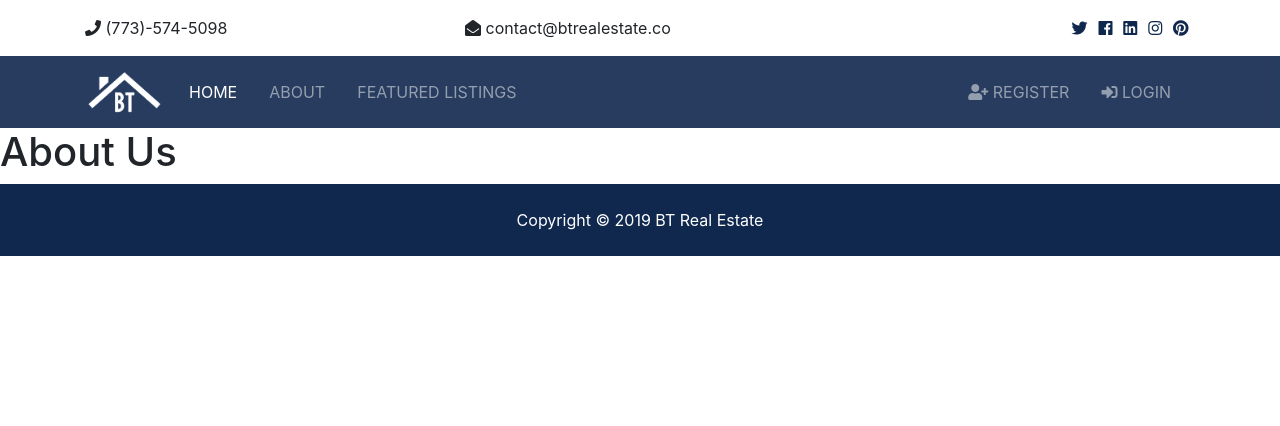
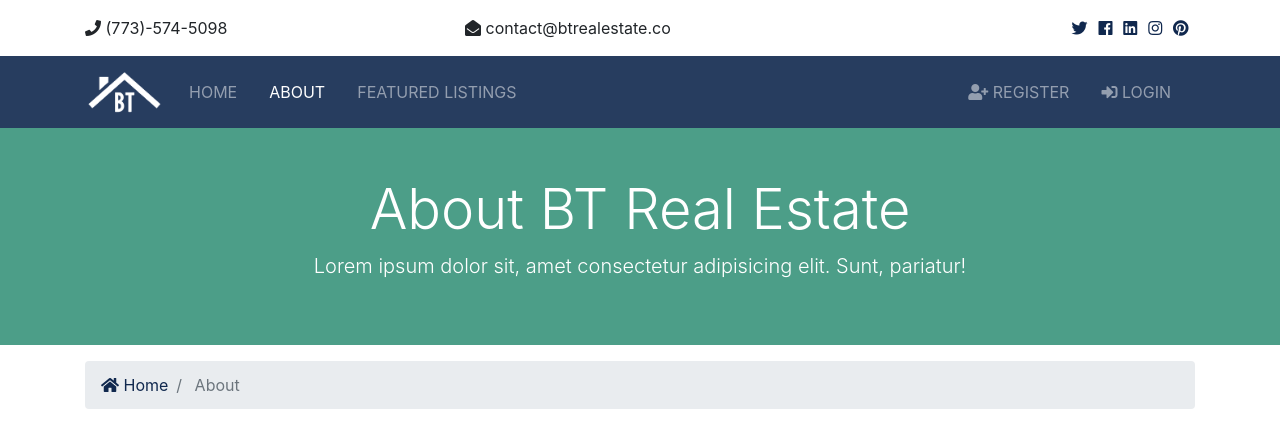
Before and after one commit to viseth89/vibol, a Django app: page /about in a window 1280 px wide. Shown: the top 426 px of the page. Before the commit the page ends 256 px from the top, so only its background shows below. Run offline with Django 3.2, Linux system fonts and the light colour scheme; some libraries are stand-ins or nearby versions.

Commit message:
tweaked navbar and about

```diff
--- a/templates/pages/about.html
+++ b/templates/pages/about.html
@@ -1,5 +1,106 @@
 {% extends 'base.html' %}
+{% load static %}
+{% block content %}
+<section id="showcase-inner" class="py-5 text-white">
+        <div class="container">
+          <div class="row text-center">
+            <div class="col-md-12">
+              <h1 class="display-4">About BT Real Estate</h1>
+              <p class="lead">Lorem ipsum dolor sit, amet consectetur adipisicing elit. Sunt, pariatur!</p>
+            </div>
+          </div>
+        </div>
+      </section>
 
-{% block content %}
-<h1>About Us</h1>
+      <!-- Breadcrumb -->
+      <section id="bc" class="mt-3">
+        <div class="container">
+          <nav aria-label="breadcrumb">
+            <ol class="breadcrumb">
+              <li class="breadcrumb-item">
+                <a href="{% url 'index' %}">
+                  <i class="fas fa-home"></i> Home</a>
+              </li>
+              <li class="breadcrumb-item active"> About</li>
+            </ol>
+          </nav>
+        </div>
+      </section>
+
+      <section id="about" class="py-4">
+        <div class="container">
+          <div class="row">
+            <div class="col-md-8">
+              <h2>We Search For The Perfect Home</h2>
+              <p class="lead">Lorem ipsum dolor sit, amet consectetur adipisicing elit. Sunt, pariatur!</p>
+              <img src="{% static 'img/about.jpg' %}" alt="">
+              <p class="mt-4">Lorem ipsum dolor sit amet consectetur adipisicing elit. Perspiciatis esse officia repudiandae ad saepe ex, amet
+                neque quod accusamus rem quia magnam magni dolorum facilis ullam minima perferendis? Exercitationem at quaerat
+                commodi id libero eveniet harum perferendis laborum molestias quia.</p>
+            </div>
+            <div class="col-md-4">
+              <div class="card">
+                <img class="card-img-top" src="assets/img/realtors/kyle.jpg" alt="Seller of the month">
+                <div class="card-body">
+                  <h5 class="card-title">Seller Of The Month</h5>
+                  <h6 class="text-secondary">Kyle Brown</h6>
+                  <p class="card-text">Lorem ipsum dolor sit amet consectetur adipisicing elit. Omnis nesciunt amet, illo itaque similique repellat.
+                    content.
+                  </p>
+                </div>
+              </div>
+            </div>
+          </div>
+        </div>
+      </section>
+
+      <!-- Work -->
+      <section id="work" class="bg-dark text-white text-center">
+        <h2 class="display-4">We Work For You</h2>
+        <h4>Lorem ipsum dolor sit amet consectetur adipisicing elit. Autem velit aperiam, unde aliquid at similique!</h4>
+        <hr>
+        <a href="listings.html" class="btn btn-secondary text-white btn-lg">View Our Featured Listings</a>
+      </section>
+
+      <!-- Team -->
+      <section id="team" class="py-5">
+        <div class="container">
+          <h2 class="text-center">Our Team</h2>
+          <div class="row text-center">
+            <div class="col-md-4">
+              <img src="assets/img/realtors/kyle.jpg" alt="" class="rounded-circle mb-3">
+              <h4>Kyle Brown</h4>
+              <p class="text-success">
+                <i class="fas fa-award text-success mb-3"></i> Realtor</p>
+              <hr>
+              <p>
+                <i class="fas fa-phone"></i> (555)-555-5555</p>
+              <p>
+                <i class="fas fa-envelope-open"></i> kyle@btrealestate.co</p>
+            </div>
+
+            <div class="col-md-4">
+              <img src="assets/img/realtors/mark.jpg" alt="" class="rounded-circle mb-3">
+              <h4>Mark Hudson</h4>
+              <p class="text-success">Realtor</p>
+              <hr>
+              <p>
+                <i class="fas fa-phone"></i> (444)-444-4444</p>
+              <p>
+                <i class="fas fa-envelope-open"></i> mark@btrealestate.co</p>
+            </div>
+
+            <div class="col-md-4">
+              <img src="assets/img/realtors/jenny.jpg" alt="" class="rounded-circle mb-3">
+              <h4>Jenny Johnson</h4>
+              <p class="text-success">Realtor</p>
+              <hr>
+              <p>
+                <i class="fas fa-phone"></i> (333)-333-3333</p>
+              <p>
+                <i class="fas fa-envelope-open"></i> jenny@btrealestate.co</p>
+            </div>
+          </div>
+        </div>
+      </section>
 {% endblock %}
--- a/templates/partials/_navbar.html
+++ b/templates/partials/_navbar.html
@@ -1,7 +1,7 @@
 {% load static %}
 <nav class="navbar navbar-expand-lg navbar-dark bg-primary sticky-top">
         <div class="container">
-          <a class="navbar-brand" href="index.html">
+          <a class="navbar-brand" href="{% url 'index' %}">
             <img src="{% static 'img/logo.png' %}" class="logo" alt="">
           </a>
           <button class="navbar-toggler" type="button" data-toggle="collapse" data-target="#navbarNavAltMarkup">
@@ -9,14 +9,32 @@
           </button>
           <div class="collapse navbar-collapse" id="navbarNavAltMarkup">
             <ul class="navbar-nav">
-              <li class="nav-item active mr-3">
-                <a class="nav-link" href="index.html">Home</a>
+              <li
+              {% if '/' == request.path %}
+               class="nav-item active mr-3"
+              {% else %}
+                class='nav-item mr-3'
+              {% endif %}
+              >
+                <a class="nav-link" href="{% url 'index' %}">Home</a>
               </li>
-              <li class="nav-item mr-3">
-                <a class="nav-link" href="about.html">About</a>
+              <li
+              {% if 'about' in request.path %}
+               class="nav-item active mr-3"
+              {% else %}
+                class='nav-item mr-3'
+              {% endif %}
+              >
+                <a class="nav-link" href="{% url 'about' %}">About</a>
               </li>
-              <li class="nav-item mr-3">
-                <a class="nav-link" href="listings.html">Featured Listings</a>
+              <li class=
+              {% if '/' == request.path %}
+               class="nav-item active mr-3"
+              {% else %}
+                class='nav-item mr-3'
+              {% endif %}
+              >
+                <a class="nav-link" href="{% url 'index' %}">Featured Listings</a>
               </li>
             </ul>
 
```
